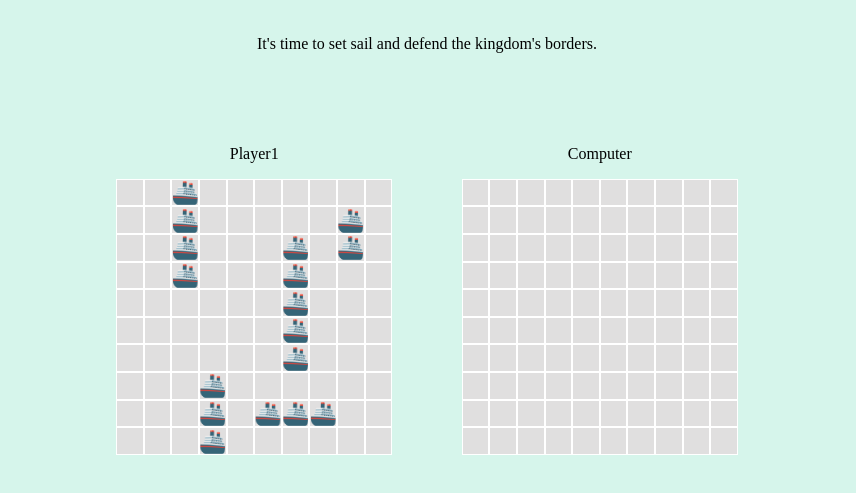
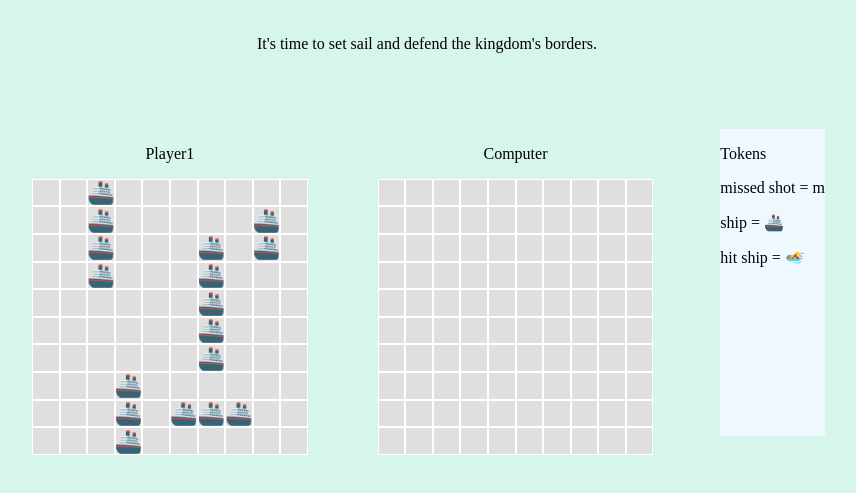
Before and after one commit to bellitabellota/TOP-Battleship, a website built with webpack: page src/template.html in a window 1280 px wide. Shown: the part 61-554 px from the top of the page, without its empty margins (213-1069 px from the left). Built offline with nearby package versions, Linux system fonts and the light colour scheme.

Commit message:
Add addendum container and token explanation

```diff
--- a/src/styles.css
+++ b/src/styles.css
@@ -53,3 +53,7 @@ body {
 .row {
   display: flex;
 }
+
+.addendum {
+  background-color: aliceblue;
+}
--- a/src/template.html
+++ b/src/template.html
@@ -21,6 +21,16 @@
         <p class="js-opponent-name"></p>
         <div class="js-opponent-board"></div>
       </div>
+
+      <div class="addendum">
+        <div class="js-place-fleet-button-container"></div>
+        <div>
+          <p>Tokens</p>
+          <p> missed shot = m</p>
+          <p> ship = &#x1F6A2 </p>
+          <p> hit ship = &#x1F3CA </p>
+        </div>
+      </div>
     </div>
   </body>
 </html>
```
